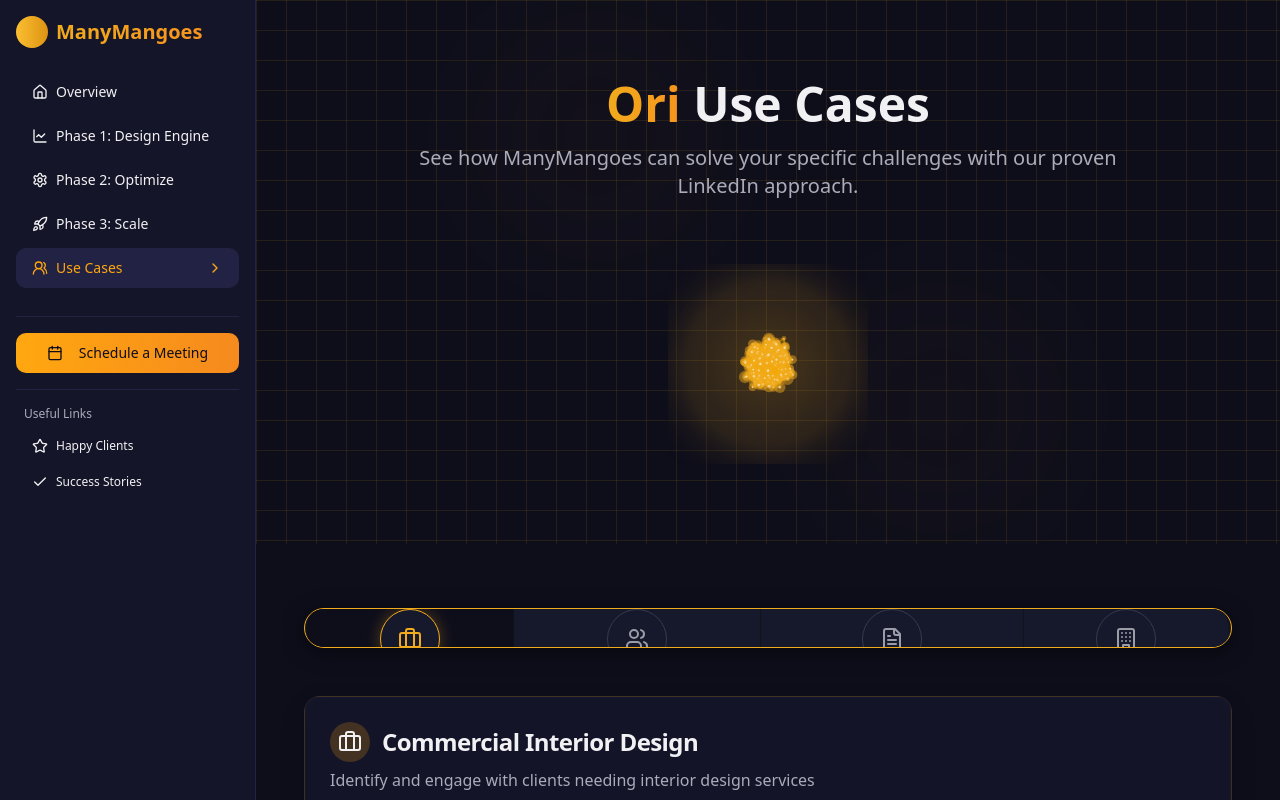
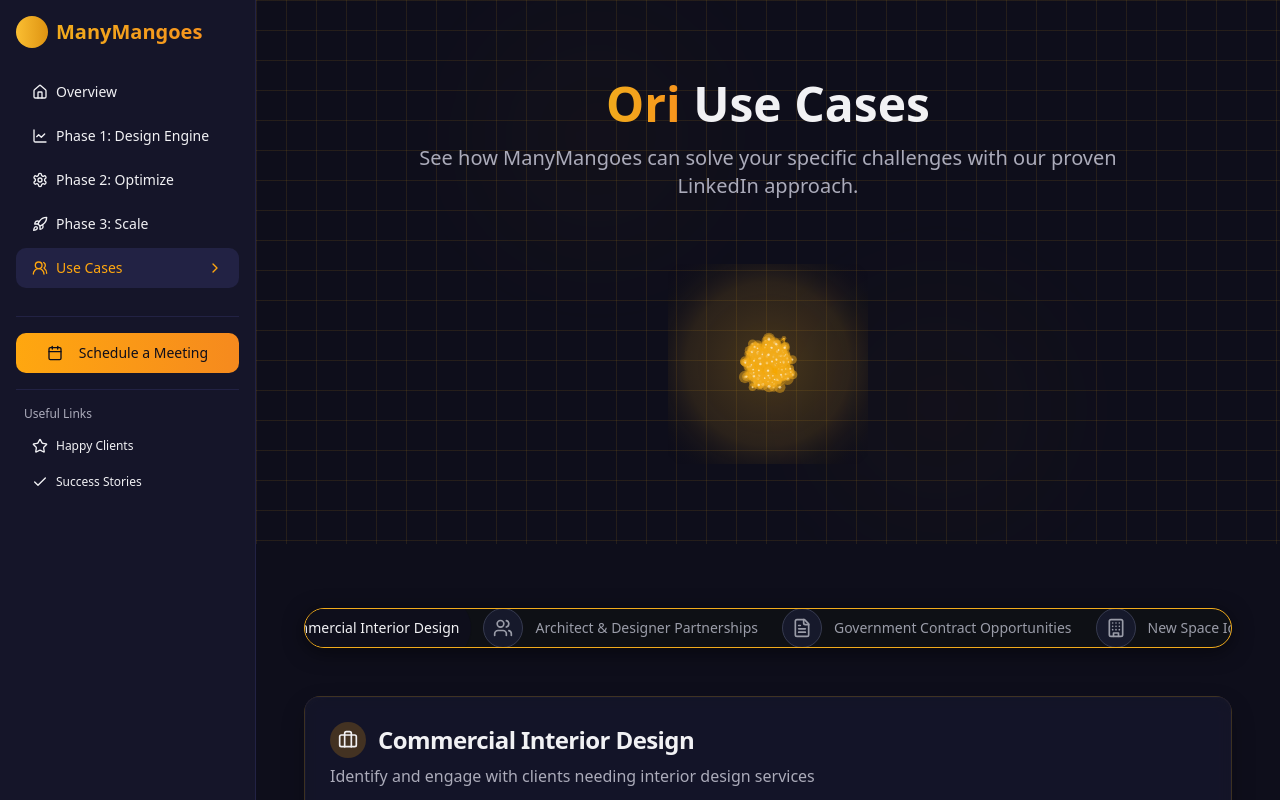
Before and after one commit to pipezulu/crypto-80, a React (Vite) app: page /use-cases in a window 1280 px wide. Shown: the top 800 px of the page. Built offline with nearby package versions, Linux system fonts and the light colour scheme.

Commit message:
Fix: Improve UI styling
Refactor and improve the visual appearance of the application.

```diff
--- a/src/index.css
+++ b/src/index.css
@@ -1,4 +1,3 @@
-
 @tailwind base;
 @tailwind components;
 @tailwind utilities;
@@ -143,42 +142,34 @@
   font-weight: 600;
 }
 
-/* Premium dark UI tabs with gold accent */
+/* Premium dark UI tabs with gold accent - Updated */
 .use-case-tabs {
-  display: grid;
-  grid-template-columns: repeat(4, 1fr);
-  gap: 1px;
-  padding: 2px;
-  background-color: #11131C;
+  display: flex;
+  background-color: #0e1015;
   border-radius: 3rem;
   border: 1px solid #F1AB1C;
+  padding: 0.5rem;
   position: relative;
   overflow: hidden;
-  max-width: 100%;
+  width: 100%;
   box-shadow: 0 4px 20px rgba(0, 0, 0, 0.5);
 }
 
 .use-case-trigger {
+  flex: 1;
   position: relative;
   display: flex;
-  flex-direction: column;
   align-items: center;
   justify-content: center;
-  padding: 1.5rem 0.75rem;
-  background-color: #16192B;
+  gap: 0.75rem;
+  padding: 0.75rem;
+  background-color: transparent;
   color: #9A9CA8;
   transition: all 0.3s ease;
   border: none;
-  min-height: 100px;
+  border-radius: 2.5rem;
+  min-height: 3.5rem;
   z-index: 1;
-}
-
-.use-case-trigger:first-child {
-  border-radius: 3rem 0 0 3rem;
-}
-
-.use-case-trigger:last-child {
-  border-radius: 0 3rem 3rem 0;
 }
 
 .use-case-trigger[data-state="active"] {
@@ -191,12 +182,11 @@
   display: flex;
   align-items: center;
   justify-content: center;
-  width: 60px;
-  height: 60px;
+  width: 2.5rem;
+  height: 2.5rem;
   border-radius: 50%;
   background-color: #16192B;
   border: 1px solid #363A4F;
-  margin-bottom: 1rem;
   transition: all 0.3s ease;
 }
 
@@ -207,8 +197,8 @@
 
 .use-case-trigger-icon svg {
   color: #9A9CA8;
-  width: 24px;
-  height: 24px;
+  width: 1.25rem;
+  height: 1.25rem;
   transition: all 0.3s ease;
 }
 
--- a/src/pages/UseCases.tsx
+++ b/src/pages/UseCases.tsx
@@ -21,7 +21,7 @@ const UseCases = () => {
     {
       id: "commercial-design",
       title: "Commercial Interior Design",
-      icon: <Briefcase className="h-6 w-6" />,
+      icon: <Briefcase className="h-5 w-5" />,
       description: "Identify and engage with clients needing interior design services",
       quote: "We do commercial interior. Federal is our largest client.",
       details: [
@@ -36,7 +36,7 @@ const UseCases = () => {
     {
       id: "architect-partnerships",
       title: "Architect & Designer Partnerships",
-      icon: <Users className="h-6 w-6" />,
+      icon: <Users className="h-5 w-5" />,
       description: "Build strong referral relationships with architects and commercial realtors",
       quote: "You won't lease a space on your own. So one is the commercial realtor networking with those people that are building clients.",
       details: [
@@ -51,7 +51,7 @@ const UseCases = () => {
     {
       id: "government-contracts",
       title: "Government Contract Opportunities",
-      icon: <FileText className="h-6 w-6" />,
+      icon: <FileText className="h-5 w-5" />,
       description: "Stay ahead of government contract opportunities and decision makers",
       quote: "Where I'm located is where it's called Redstone Marshall. The federal agencies make decisions, furniture, Army Corps of Engineers, Missile Command.",
       details: [
@@ -66,7 +66,7 @@ const UseCases = () => {
     {
       id: "moving-clients",
       title: "New Space Identification",
-      icon: <Building className="h-6 w-6" />,
+      icon: <Building className="h-5 w-5" />,
       description: "Identify companies moving to or building new office spaces",
       quote: "We try to find clients that are needing to either remodel or update or they're moving to a new space.",
       details: [
@@ -139,7 +139,7 @@ const UseCases = () => {
                     <div className="use-case-trigger-icon">
                       {useCase.icon}
                     </div>
-                    <span className="text-sm font-medium mt-2">{useCase.title}</span>
+                    <span className="text-sm font-medium">{useCase.title}</span>
                   </TabsTrigger>
                 ))}
               </TabsList>
```
